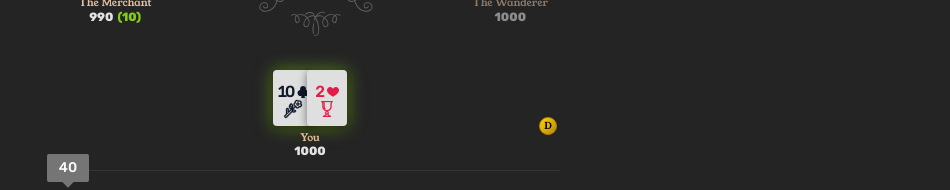
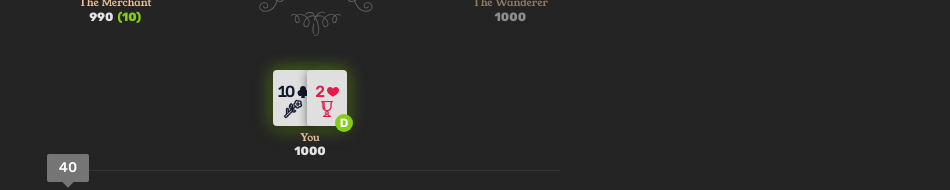
Before and after one commit to raphaelaleixo/arcanepoker, a React (Vite) app: page /game in a window 1280 px wide. Shown: the part 449-639 px from the top of the page, without its empty margins (330-1280 px from the left). Built offline with nearby package versions, Linux system fonts and the light colour scheme.

Commit message:
feat: new dealer animation

```diff
--- /dev/null
+++ b/src/components/Table/DealerBadge.tsx
@@ -0,0 +1,47 @@
+import { keyframes } from "@emotion/react";
+import { Box } from "@mui/material";
+
+const dealerPopIn = keyframes`
+  0%   { transform: scale(0); }
+  70%  { transform: scale(1.25); }
+  100% { transform: scale(1); }
+`;
+
+const dealerPopOut = keyframes`
+  0%   { transform: scale(1); }
+  100% { transform: scale(0); }
+`;
+
+interface DealerBadgeProps {
+  exiting?: boolean;
+}
+
+export function DealerBadge({ exiting = false }: DealerBadgeProps) {
+  return (
+    <Box
+      sx={{
+        position: "absolute",
+        bottom: -6,
+        right: -6,
+        width: 18,
+        height: 18,
+        borderRadius: "50%",
+        bgcolor: "secondary.main",
+        display: "flex",
+        alignItems: "center",
+        justifyContent: "center",
+        fontSize: "0.75rem",
+        fontWeight: "bold",
+        fontFamily: "Rubik, sans-serif",
+        color: "#fff",
+        zIndex: 10,
+        pointerEvents: "none",
+        animation: exiting
+          ? `${dealerPopOut} 250ms ease-in both`
+          : `${dealerPopIn} 300ms cubic-bezier(0.34, 1.56, 0.64, 1) both`,
+      }}
+    >
+      D
+    </Box>
+  );
+}
--- a/src/components/Table/DealerChip.tsx
+++ /dev/null
@@ -1,68 +0,0 @@
-import { useLayoutEffect, useRef } from "react";
-import { Box } from "@mui/material";
-import { useGame } from "../../store/useGame";
-
-export function DealerChip() {
-  const { state } = useGame();
-  const dealer = state.players[state.dealerIndex];
-  const chipRef = useRef<HTMLDivElement>(null);
-  const prevPos = useRef<{ left: number; top: number } | null>(null);
-
-  useLayoutEffect(() => {
-    if (!dealer || !chipRef.current) return;
-
-    const anchor = document.querySelector<HTMLElement>(
-      `[data-dealer-anchor="${dealer.id}"]`
-    );
-    if (!anchor) return;
-
-    const rect = anchor.getBoundingClientRect();
-    // Position chip at the bottom-right corner of the cards container
-    const newLeft = rect.right - 9;
-    const newTop = rect.bottom - 9;
-
-    const chip = chipRef.current;
-
-    if (prevPos.current) {
-      // FLIP: instantly jump to old position via inverse transform, then
-      // transition transform back to zero — this slides the chip across the table
-      const dx = prevPos.current.left - newLeft;
-      const dy = prevPos.current.top - newTop;
-      chip.style.transition = "none";
-      chip.style.transform = `translate(${dx}px, ${dy}px)`;
-      chip.offsetHeight; // force reflow so the browser registers the instant jump
-      chip.style.transition = "transform 450ms cubic-bezier(0.25, 0.8, 0.25, 1)";
-      chip.style.transform = "translate(0, 0)";
-    }
-
-    chip.style.left = `${newLeft}px`;
-    chip.style.top = `${newTop}px`;
-    prevPos.current = { left: newLeft, top: newTop };
-  }, [dealer?.id]);
-
-  if (!dealer) return null;
-
-  return (
-    <Box
-      ref={chipRef}
-      sx={{
-        position: "fixed",
-        width: 18,
-        height: 18,
-        borderRadius: "50%",
-        background: "linear-gradient(135deg, #FFD700, #B8860B)",
-        display: "flex",
-        alignItems: "center",
-        justifyContent: "center",
-        fontSize: "0.6rem",
-        fontWeight: "bold",
-        color: "#000",
-        border: "1px solid #B8860B",
-        zIndex: 10,
-        pointerEvents: "none",
-      }}
-    >
-      D
-    </Box>
-  );
-}
--- a/src/components/Table/PlayerCards.tsx
+++ b/src/components/Table/PlayerCards.tsx
@@ -7,12 +7,13 @@
  * When any arcana causes a hole card redraw, the old cards animate out (dealOut)
  * and the new cards deal in (dealIn) automatically via key-based remounting.
  */
-import { useEffect, useRef, useState } from "react";
+import { useEffect, useRef, useState, useCallback } from "react";
 import { keyframes } from "@emotion/react";
 import { Box, Stack } from "@mui/material";
 import type { Theme } from "@mui/material/styles";
 import { PlayingCard } from "../Card/PlayingCard";
 import { DealtCard } from "../Card/DealtCard";
+import { DealerBadge } from "./DealerBadge";
 import type { StandardCard } from "../../types/types";
 import { useTutorialOptional } from "../../tutorial/TutorialContext";
 
@@ -43,6 +44,8 @@ interface PlayerCardsProps {
   playerId?: string;
   /** When true, applies a secondary-color glow behind the cards. */
   isActive?: boolean;
+  /** When true, shows the dealer badge on this seat. */
+  isDealer?: boolean;
 }
 
 export function PlayerCards({
@@ -58,6 +61,7 @@ export function PlayerCards({
   redrawSeed = 0,
   playerId,
   isActive = false,
+  isDealer = false,
 }: PlayerCardsProps) {
   const highlights = useTutorialOptional()?.highlightCards ?? null;
   const anyHighlighted =
@@ -72,6 +76,33 @@ export function PlayerCards({
 
   const prevSeedRef = useRef(redrawSeed);
   const prevWheelRef = useRef(wheelRound);
+
+  // Dealer badge visibility — separate from isDealer so we can animate out.
+  const [showBadge, setShowBadge] = useState(isDealer);
+  const [badgeExiting, setBadgeExiting] = useState(false);
+  const exitTimerRef = useRef<ReturnType<typeof setTimeout> | null>(null);
+
+  const triggerBadgeExit = useCallback(() => {
+    setBadgeExiting(true);
+    exitTimerRef.current = setTimeout(() => {
+      setShowBadge(false);
+      setBadgeExiting(false);
+    }, 260);
+  }, []);
+
+  useEffect(() => {
+    if (isDealer) {
+      if (exitTimerRef.current) {
+        clearTimeout(exitTimerRef.current);
+        exitTimerRef.current = null;
+      }
+      setBadgeExiting(false);
+      setShowBadge(true);
+    } else if (showBadge) {
+      triggerBadgeExit();
+    }
+    // eslint-disable-next-line react-hooks/exhaustive-deps
+  }, [isDealer]);
 
   useEffect(() => {
     // New hand: wheelRound changed — animate cards out, then swap in new cards.
@@ -115,6 +146,8 @@ export function PlayerCards({
         ...(anyHighlighted ? { zIndex: 1295 } : {}),
       }}
     >
+      <Box sx={{ position: "relative", display: "inline-flex" }}>
+        {showBadge && <DealerBadge exiting={badgeExiting} />}
         <Stack
           direction="row"
           justifyContent="center"
@@ -217,5 +250,6 @@ export function PlayerCards({
         )}
         </Stack>
       </Box>
+    </Box>
   );
 }
--- a/src/components/Table/PlayerSeat.tsx
+++ b/src/components/Table/PlayerSeat.tsx
@@ -36,6 +36,7 @@ export function PlayerSeat({
   const { state } = useGame();
 
   const isShowdown = state.stage === "showdown";
+  const isDealer = state.players[state.dealerIndex]?.id === player.id;
   const priestessCard = state.priestessRevealedCards?.[player.id] ?? null;
 
   const handResult = state.handResults.find((r) => r.playerId === player.id);
@@ -108,6 +109,7 @@ export function PlayerSeat({
         redrawSeed={state.holeCardChangeSeeds?.[player.id] ?? 0}
         playerId={player.id}
         isActive={isActive && !player.folded}
+        isDealer={isDealer}
       />
       {/* Player name and stack */}
       <Box
--- a/src/components/Table/PokerTable.tsx
+++ b/src/components/Table/PokerTable.tsx
@@ -16,7 +16,6 @@ import { InteractionModal } from "../Modals/InteractionModal";
 import { GameOverModal } from "../Modals/GameOverModal";
 import { HERO_ID_CONST } from "../../store/initialState";
 import { PlaygroundDrawer } from "../Dev/PlaygroundDrawer";
-import { DealerChip } from "./DealerChip";
 import { TableOverlayContent } from "./TableOverlayContent";
 import { TutorialOverlay } from "../Tutorial/TutorialOverlay";
 import { useTutorialOptional } from "../../tutorial/TutorialContext";
@@ -279,7 +278,6 @@ export function PokerTable() {
       )}
       <InteractionModal />
       <GameOverModal />
-      <DealerChip />
       <Button
         size="small"
         variant="outlined"
```
Lines whose indentation alone changed are shown as unchanged.
